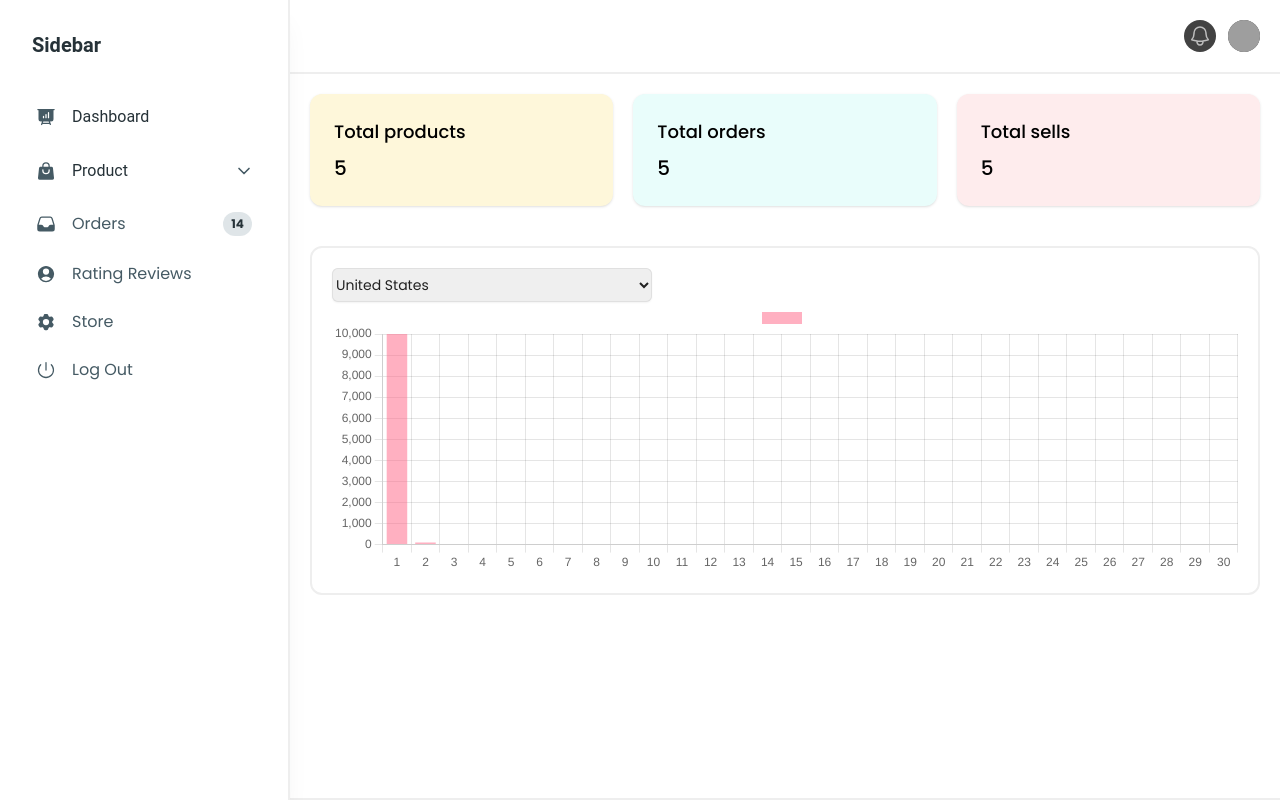
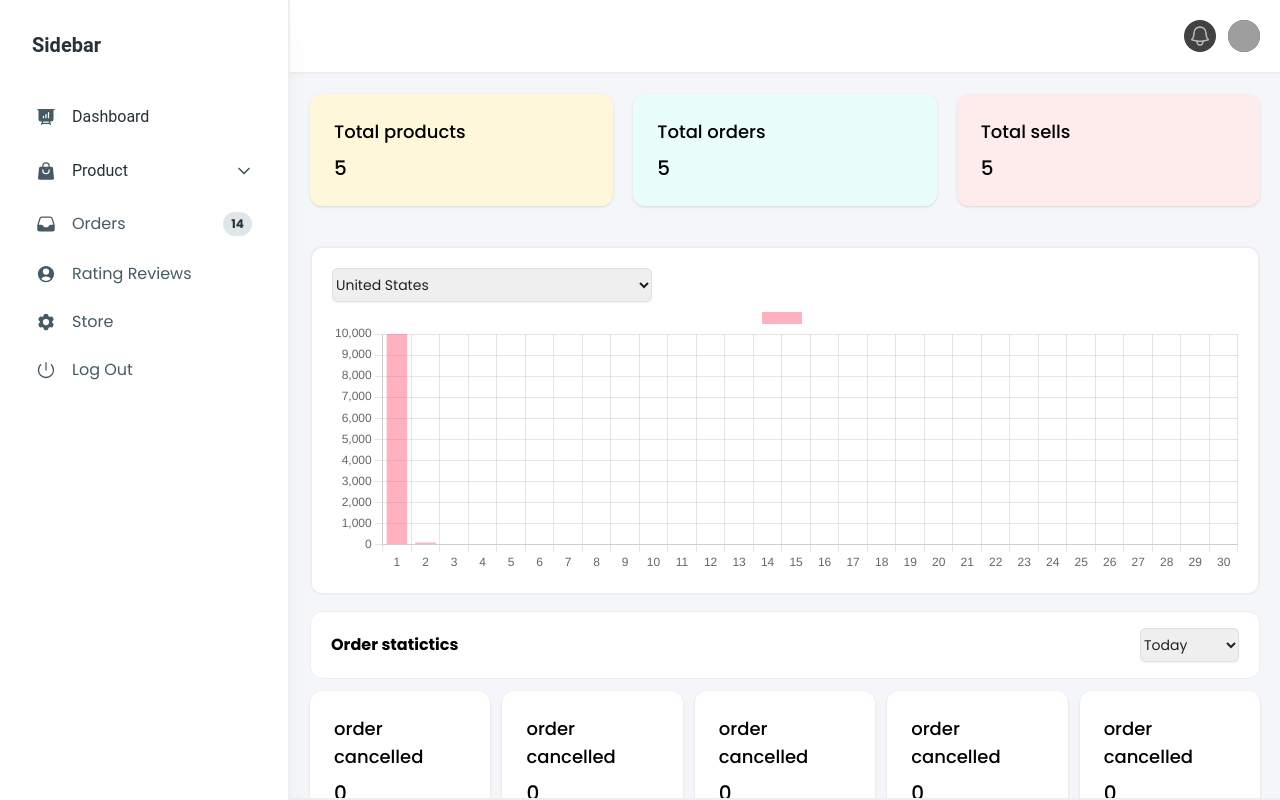
Before and after one commit to my-project-hub/ITS-2011-cw-e-commerce, a React (Vite) app in the folder FRONTEND/: page /admin/dashboard in a window 1280 px wide. Built offline with nearby package versions, Linux system fonts and the light colour scheme; grey boxes are pictures that could not be loaded.

Commit message:
order statistics section order card

```diff
--- /dev/null
+++ b/FRONTEND/src/component/order-static.component.tsx
@@ -0,0 +1,31 @@
+import InfoCard from "./info-card.component";
+
+export default function OrderStatistics(){
+    return(
+        <>
+            <div className="rounded-xl bg-white border w-full mt-4 flex justify-between items-center px-5 py-4">
+                <p className="font-bold">Order statictics</p>
+                <select
+                    id="order-date-seclector"
+                    name="order-date-seclector"
+                    autoComplete="order-date-seclector"
+                    className="foucs:outline-none block max-w-28 rounded-md border-0 py-1.5 text-gray-900 shadow-sm ring-1 ring-inset ring-gray-300 focus:ring-2 focus:ring-inset sm:max-w-xs sm:text-sm sm:leading-6"
+                >
+                    <option selected={true}>Today</option>
+                    <option>Last Week</option>
+                    <option>Last month</option>
+                    <option>Last year</option>
+                    <option>All</option>
+                </select>
+            </div>
+
+            <div className="flex gap-3 mt-3">
+                <InfoCard cardColor="bg-white" cardName="order cancelled" cardValue="0"/>
+                <InfoCard cardColor="bg-white" cardName="order cancelled" cardValue="0"/>
+                <InfoCard cardColor="bg-white" cardName="order cancelled" cardValue="0"/>
+                <InfoCard cardColor="bg-white" cardName="order cancelled" cardValue="0"/>
+                <InfoCard cardColor="bg-white" cardName="order cancelled" cardValue="0"/>
+            </div>
+        </>
+    )
+}
--- a/FRONTEND/src/layout/admin.layout.tsx
+++ b/FRONTEND/src/layout/admin.layout.tsx
@@ -12,7 +12,7 @@ export default function AdminLayout(prop: Props) {
                 <div>
                     <MultiLevelSidebar />
                 </div>
-                <div className=" bg-white w-screen border-b-2 flex-row h-screen overflow-y-scroll">
+                <div className=" bg-[#f4f6f9] w-screen border-b-2 flex-row h-screen overflow-y-scroll">
                     <TopMenuBar />
                     <div className="p-5">
                         {prop.children}
--- a/FRONTEND/src/page/admin-dashboard.page.tsx
+++ b/FRONTEND/src/page/admin-dashboard.page.tsx
@@ -1,5 +1,6 @@
 import BarChart from "../component/bar-chart.component";
 import InfoCard from "../component/info-card.component";
+import OrderStatistics from "../component/order-static.component";
 import AdminLayout from "../layout/admin.layout";
 
 export default function AdminDashboard(){
@@ -13,6 +14,7 @@ export default function AdminDashboard(){
                 </div>
                 <div>
                     <BarChart />
+                    <OrderStatistics />
                 </div>
             </AdminLayout>
         </>
```
